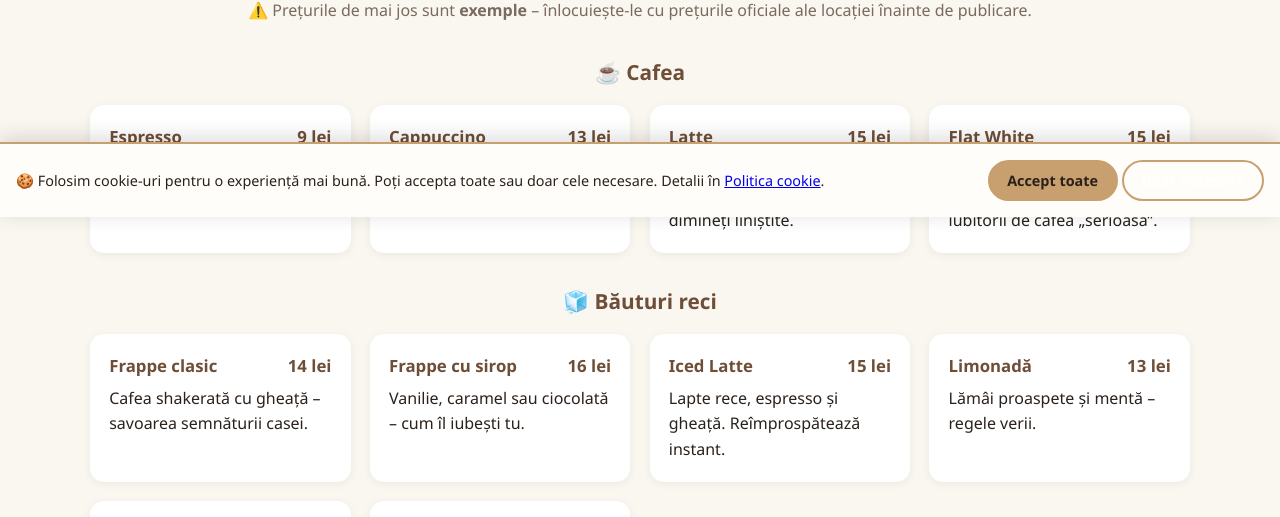
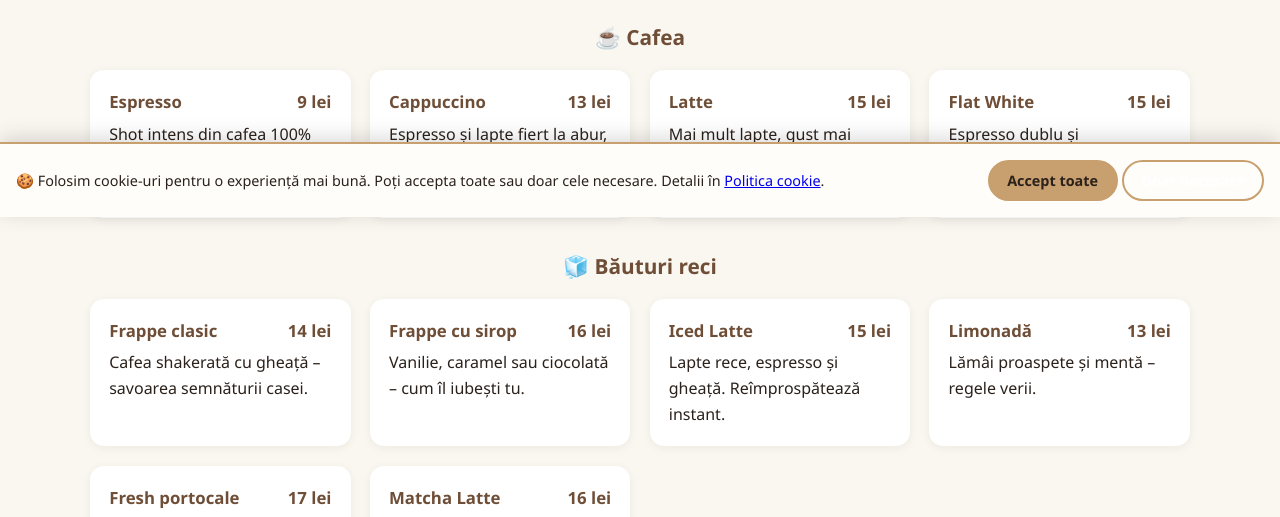
Before and after one commit to PabloHype/5-to-go-ploiesti, a plain HTML site: page index.html in a window 1280 px wide. Shown: the part 583-1100 px from the top of the page. Drawn offline with Linux system fonts and the light colour scheme.

Commit message:
Remove placeholder price warning from menu
Removed warning about placeholder prices in menu.

```diff
--- a/index.html
+++ b/index.html
@@ -40,7 +40,6 @@
   <section id="meniu">
     <div class="container">
       <h2>Meniu</h2>
-      <p class="sub">⚠️ Prețurile de mai jos sunt <strong>exemple</strong> – înlocuiește-le cu prețurile oficiale ale locației înainte de publicare.</p>
 
       <h3 class="cat">☕ Cafea</h3>
       <div class="grid">
```
